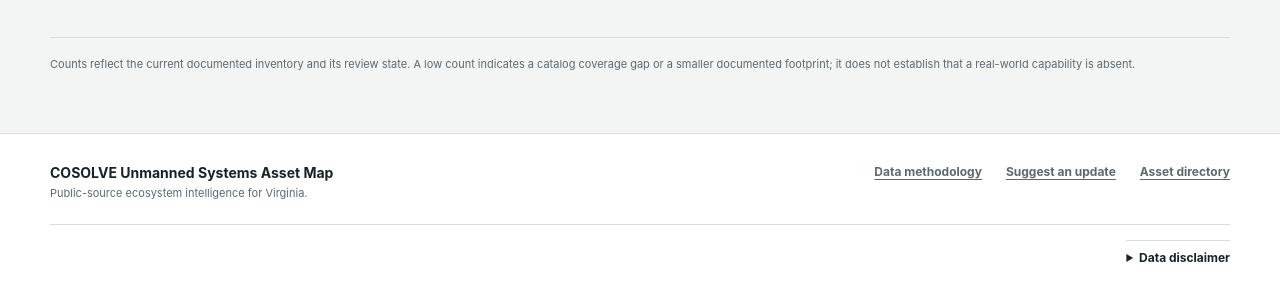
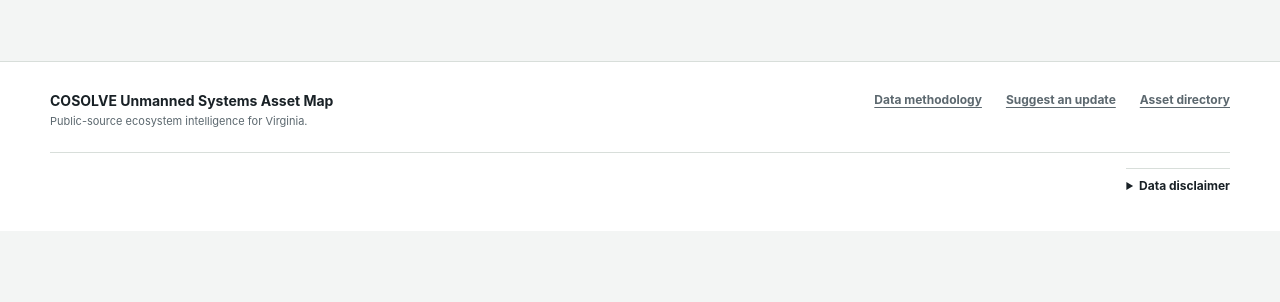
Before and after one commit to jschwartz1313/COSOLVE-Asset-Map, a Django app: page /regions/compare/ in a window 1280 px wide. Shown: the part 379-681 px from the top of the page. Run offline with Django 5.2, Linux system fonts and the light colour scheme; data that the repository does not hold is empty; parts of the project's set-up code (start-up, migrations or seed data) failed here and were passed over.

Commit message:
Centralize catalog interpretation notes

```diff
--- a/static/css/base.css
+++ b/static/css/base.css
@@ -181,7 +181,6 @@ summary { margin-bottom: 8px; cursor: pointer; font-size: 12px; font-weight: 750
 .metric-row { display: grid; grid-template-columns: minmax(0,1fr) auto; gap: 16px; padding: 8px 0; color: var(--ink-muted); font-size: 13px; }
 .metric-row strong { color: var(--ink); }
 .metric-with-rate span small { display: block; margin-top: 2px; color: var(--ink-muted); font-size: 9px; }
-.comparison-note { margin: 36px 0 0; padding-top: 18px; color: var(--ink-muted); border-top: 1px solid var(--line); font-size: 11px; line-height: 1.55; }
 .region-column > .button { margin-top: 20px; }
 .data-stats { display: grid; grid-template-columns: repeat(3,1fr); border-top: 1px solid var(--line); border-bottom: 1px solid var(--line); }
 .data-stats div { padding: 24px 18px; border-right: 1px solid var(--line); }
--- a/templates/base.html
+++ b/templates/base.html
@@ -21,7 +21,7 @@
   <link rel="icon" type="image/png" href="{% static 'img/cosolve-logo-black.png' %}">
   <link rel="apple-touch-icon" href="{% static 'img/cosolve-logo-black.png' %}">
   <link rel="stylesheet" href="{% static 'css/tokens.css' %}?v=20260717">
-  <link rel="stylesheet" href="{% static 'css/base.css' %}?v=20260818-3">
+  <link rel="stylesheet" href="{% static 'css/base.css' %}?v=20260818-4">
   {% block extra_css %}{% endblock %}
   <link rel="stylesheet" href="{% static 'css/themes.css' %}?v=20260817-1">
   <script type="module" src="{% static 'js/theme-switcher.js' %}?v=20260817-1"></script>
@@ -171,7 +171,7 @@
         {% if catalog_last_updated %}<span>Catalog updated {{ catalog_last_updated|date:"M j, Y" }}</span>{% endif %}
         <details class="footer-disclaimer">
           <summary>Data disclaimer</summary>
-          <p>This public-source inventory supports ecosystem research and planning. Records may be incomplete, generalized, or change over time and should not be used for navigation, flight authorization, security planning, facility access, or operational decisions.</p>
+          <p>This public-source inventory supports ecosystem research and planning. Records may be incomplete, generalized, or change over time. Counts, rates, and percentages reflect the current documented inventory and its review state; a low or zero count may indicate a catalog coverage gap or a smaller documented footprint and does not establish that a real-world capability is absent. Do not use this inventory for navigation, flight authorization, security planning, facility access, or operational decisions.</p>
         </details>
       </div>
     </div>
--- a/templates/map/viewer.html
+++ b/templates/map/viewer.html
@@ -55,7 +55,7 @@
     <details class="map-source-disclosure">
       <summary>Sources &amp; disclaimer</summary>
       <div class="map-source-content">
-        <p class="map-use-disclaimer"><strong>Use limitations:</strong> This map supports ecosystem research and planning. It is not navigation, flight authorization, facility-access, security, or operational guidance. Check current FAA sources, NOTAMs, TFRs, charts, site owners, and applicable rules before making operational decisions. Locations may be generalized, records may change, and potential MPZ tracts are not federal designations.</p>
+        <p class="map-use-disclaimer"><strong>Use limitations:</strong> This map supports ecosystem research and planning. Counts and percentages describe the current documented inventory, so a low or zero count does not establish that a real-world capability is absent. The map is not navigation, flight authorization, facility-access, security, or operational guidance. Check current FAA sources, NOTAMs, TFRs, charts, site owners, and applicable rules before making operational decisions. Locations may be generalized, records may change, and potential MPZ tracts are not federal designations.</p>
         <p><strong>Boundaries:</strong> U.S. Census Bureau TIGERweb (2025).</p>
         <p><strong>Ecosystem regions:</strong> COSOLVE working analytical groupings derived from Virginia regional organizations.</p>
         <p><strong>Potential MPZ tracts:</strong> U.S. Census Bureau geography cross-referenced with public information from MARAD, the Port of Virginia, and the U.S. Navy.</p>
--- a/templates/regions/compare.html
+++ b/templates/regions/compare.html
@@ -27,6 +27,5 @@
       </section>
     {% endfor %}
   </div>
-  <p class="comparison-note">Counts reflect the current documented inventory and its review state. A low count indicates a catalog coverage gap or a smaller documented footprint; it does not establish that a real-world capability is absent.</p>
 </main>
 {% endblock %}
```
Also changed, not shown: tests/backend/test_views.py (+2 -0 lines).
